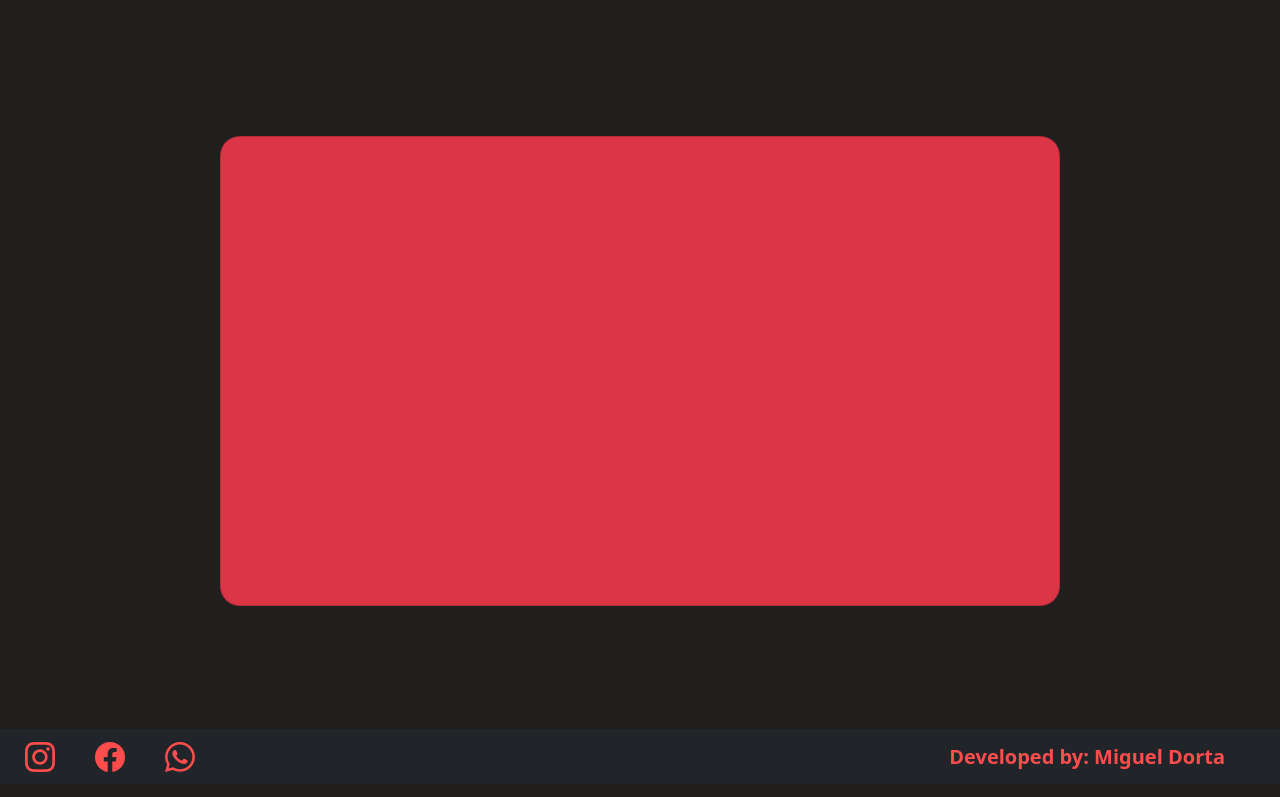
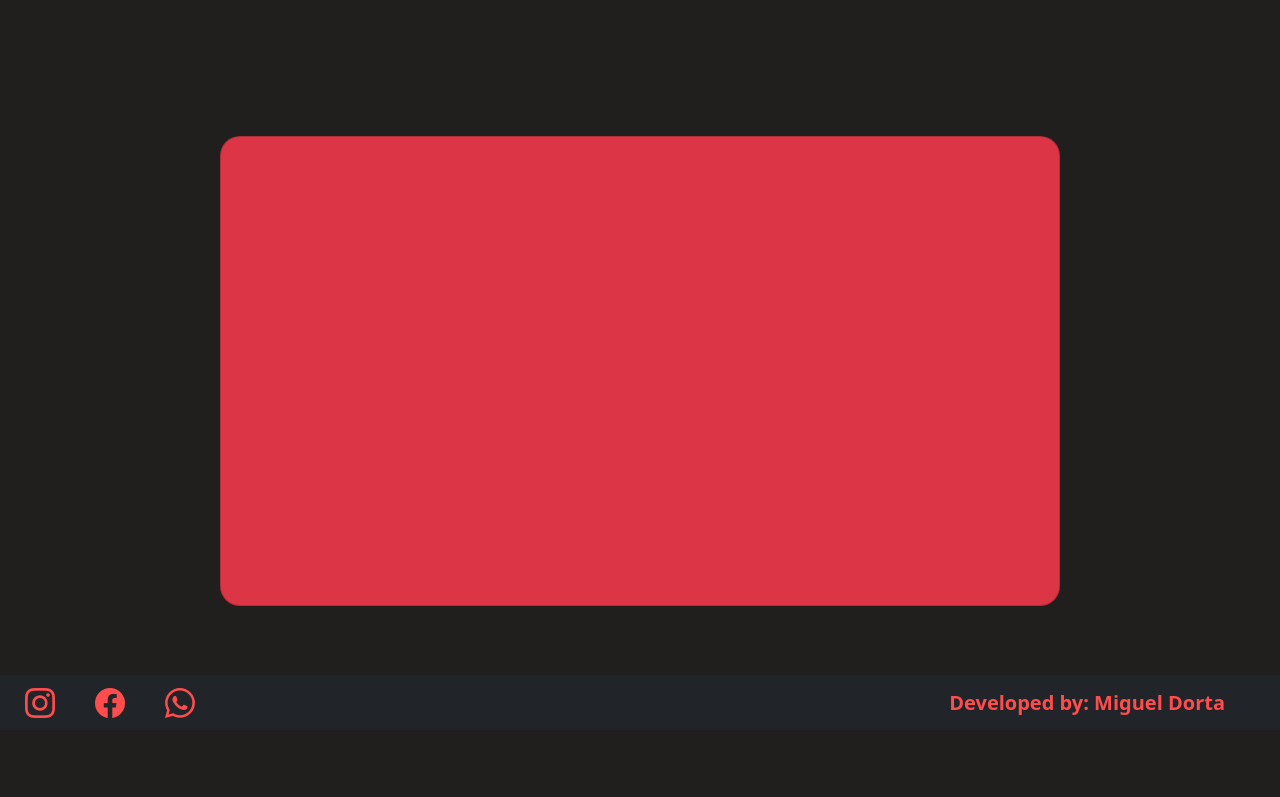
Before and after one commit to miguedorta7/AmazingEvents_DORTA, a plain HTML site: page pages/details.html in a window 1280 px wide. Shown: the part 70-867 px from the top of the page. After the commit the page ends 813 px from the top, so only its background shows below. Drawn offline with nearby package versions, Linux system fonts and the light colour scheme.

Commit message:
Correcion de footer

```diff
--- a/assets/js/stats.js
+++ b/assets/js/stats.js
@@ -38,13 +38,11 @@ function datosDeApiJson() {
         return resultado;
       }
 
-      console.log(resultadosEventos());
-
       //Variable que obtiene los resultados de mayor capacidad
       const resultadoMayorCapacidad = datosEvent.events
         .sort((evento1, evento2) => evento1.capacity - evento2.capacity)
         .slice(-1);
-      //Variable que obtiene los eventos de mayor asistencia
+      //Variable que obtiene los eventos de menor asistencia
       const eventoMenorAsistencia = resultadosEventos()[0];
       console.log(eventoMenorAsistencia);
       //Variable que obtiene los eventos de mayor asistencia
--- a/assets/js/upcoming_events.js
+++ b/assets/js/upcoming_events.js
@@ -1,4 +1,5 @@
 //import data from "./amazing.js";
+
 import {
   drawCards,
   futureEvents,
--- a/assets/styles/style.css
+++ b/assets/styles/style.css
@@ -4,8 +4,11 @@
     box-sizing: border-box;
 }
 
+
 body {
     background-color: rgb(33, 30, 30) !important;
+    display: flex;
+    flex-direction: column;
     min-height: 100vh;
 }
 
@@ -191,6 +194,7 @@ body {
 
 }
 
+
 main{
     display: flex;
     flex-wrap:wrap;
@@ -230,6 +234,7 @@ footer {margin-top: 0vh;
     display: flex;
     justify-content: space-between;
     flex-wrap: wrap;
+    margin-top: auto;
 }
 
 
@@ -413,6 +418,12 @@ footer {margin-top: 0vh;
   /***************************************** Details ****************************************/
 
 
+  .body-details{
+    display: flex;
+    flex-direction: column;
+  }
+
+
   .div-details{
       width: 100% !important;
       min-height: 470px;
@@ -427,11 +438,12 @@ footer {margin-top: 0vh;
     }
 
     .img-details{
-        width: 400px !important;
+        width: 600px !important;
         min-height: 400px;
         background-size: cover;
         position: relative;
         right:10px;
+        object-fit:cover
   }
 
   .card-body-datails{height:400px;
@@ -462,8 +474,11 @@ footer {margin-top: 0vh;
 }
 
 .footer-details{
-    margin-top: 99px;
+    margin-top: auto;
   }
+
+
+
 
   /***************************************** Stats ****************************************/
 
```
